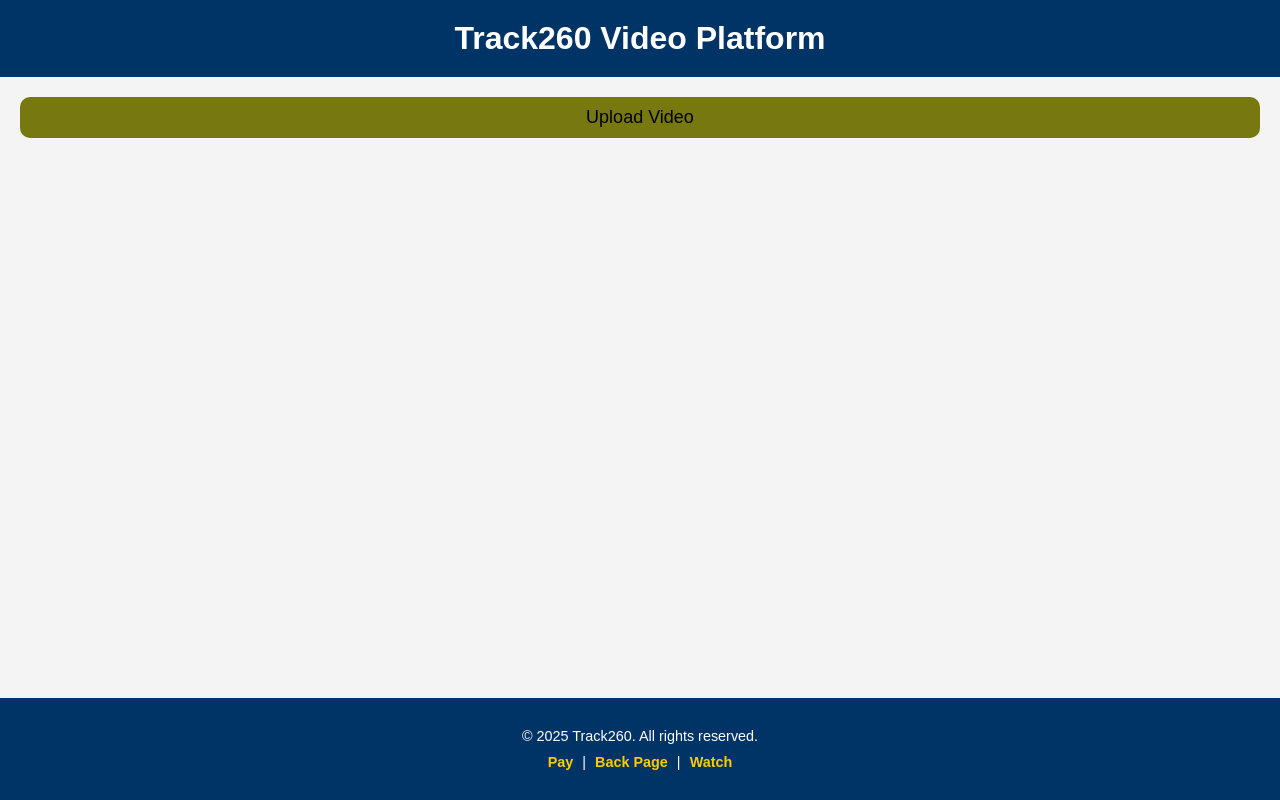
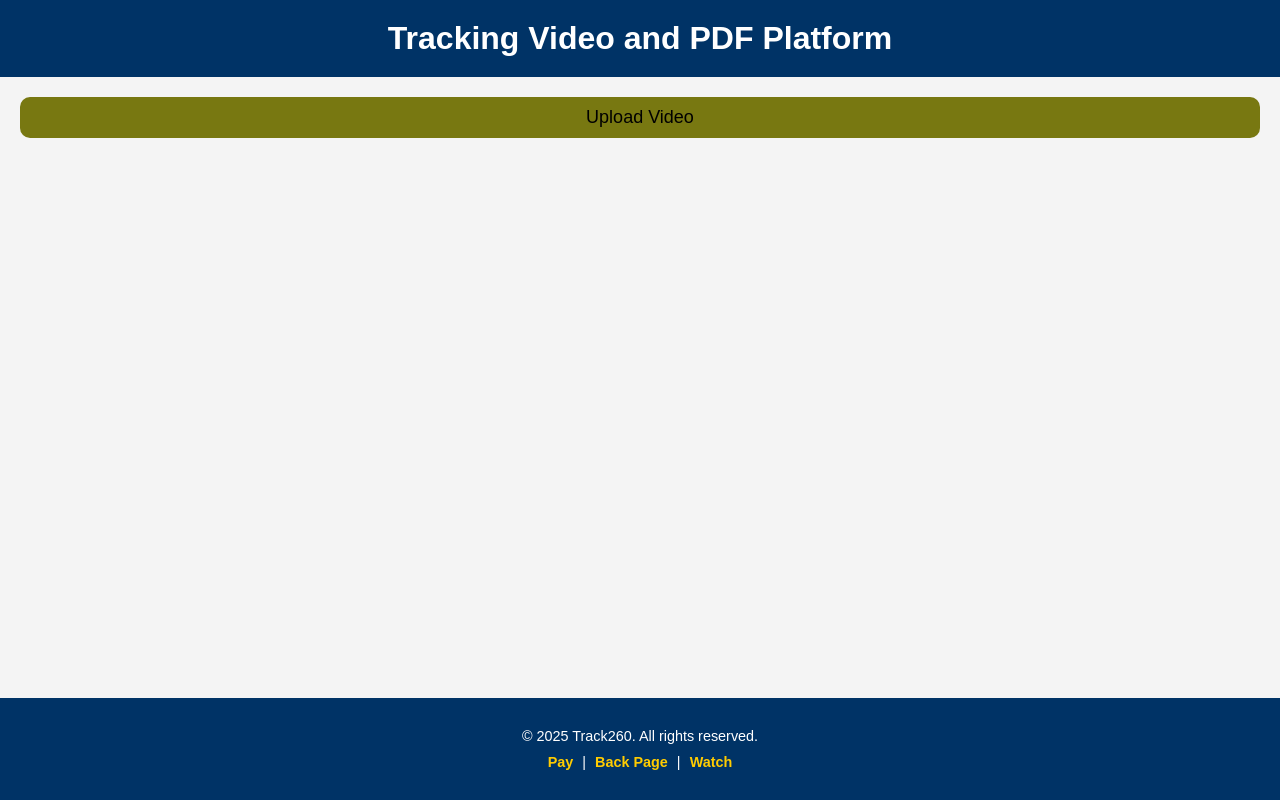
Before and after one commit to GopeAnalytics/Pay-as-you-view-Website, a plain HTML site: page video.html in a window 1280 px wide. Drawn offline with Linux system fonts and the light colour scheme.

Commit message:
Update video.html

```diff
--- a/video.html
+++ b/video.html
@@ -3,7 +3,7 @@
 <head>
     <meta charset="UTF-8">
     <meta name="viewport" content="width=device-width, initial-scale=1.0">
-    <title>Track260 Videos</title>
+    <title>Videos</title>
     <style>
         * {
             margin: 0;
@@ -122,7 +122,7 @@
 </head>
 <body>
     <header>
-        <h1>Track260 Video Platform</h1>
+        <h1>Tracking Video and PDF Platform</h1>
     </header>
     <button class="upload-btn" onclick="verifyAdmin()">Upload Video</button>
     <input type="file" id="videoUpload" accept="video/*" style="display:none" onchange="handleVideoUpload(event)">
```
